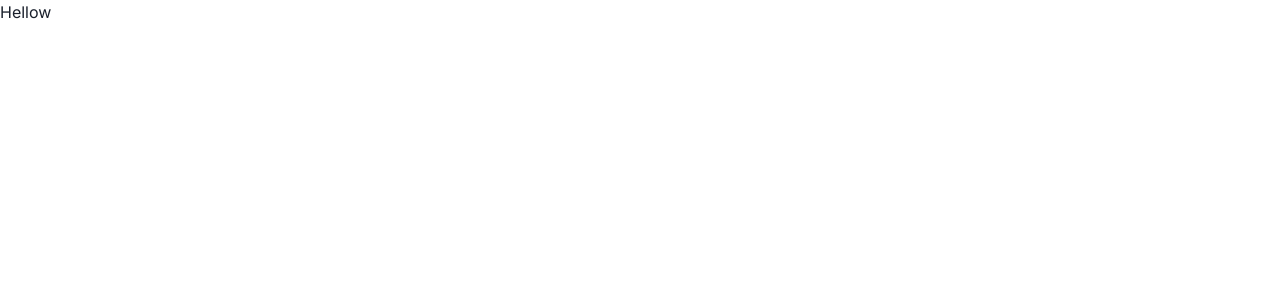
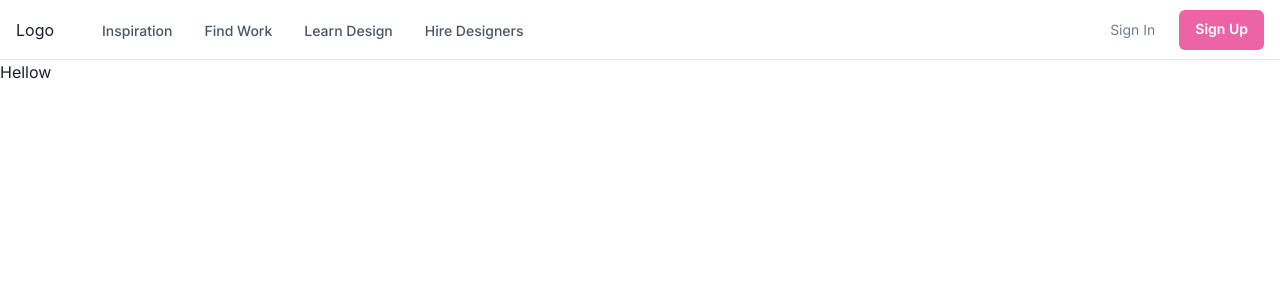
Before and after one commit to GabrielDeFreitas/chakra-ui-landing-page-nextjs, a Next.js app: page / in a window 1280 px wide. Shown: the top 300 px of the page. Built offline with nearby package versions, Linux system fonts and the light colour scheme.

Commit message:
create NavBar

```diff
--- a/src/app/layout.tsx
+++ b/src/app/layout.tsx
@@ -1,6 +1,7 @@
 import type { Metadata } from 'next'
 import { Inter } from 'next/font/google'
 import { ChakraProvider } from '@chakra-ui/react'
+import Navbar from '@/components/NavBar'
 
 const inter = Inter({ subsets: ['latin'] })
 
@@ -18,6 +19,7 @@
     <html lang="en">
       <body className={inter.className}>
         <ChakraProvider>
+          <Navbar/>
           {children}
         </ChakraProvider>
       </body>
--- a/src/components/NavBar.tsx
+++ b/src/components/NavBar.tsx
@@ -0,0 +1,283 @@
+'use client'
+
+import {
+  Box,
+  Flex,
+  Text,
+  IconButton,
+  Button,
+  Stack,
+  Collapse,
+  Icon,
+  Popover,
+  PopoverTrigger,
+  PopoverContent,
+  useColorModeValue,
+  useBreakpointValue,
+  useDisclosure,
+} from '@chakra-ui/react'
+import {
+  HamburgerIcon,
+  CloseIcon,
+  ChevronDownIcon,
+  ChevronRightIcon,
+} from '@chakra-ui/icons'
+
+export default function Navbar() {
+  const { isOpen, onToggle } = useDisclosure()
+
+  return (
+    <Box>
+      <Flex
+        bg={useColorModeValue('white', 'gray.800')}
+        color={useColorModeValue('gray.600', 'white')}
+        minH={'60px'}
+        py={{ base: 2 }}
+        px={{ base: 4 }}
+        borderBottom={1}
+        borderStyle={'solid'}
+        borderColor={useColorModeValue('gray.200', 'gray.900')}
+        align={'center'}>
+        <Flex
+          flex={{ base: 1, md: 'auto' }}
+          ml={{ base: -2 }}
+          display={{ base: 'flex', md: 'none' }}>
+          <IconButton
+            onClick={onToggle}
+            icon={isOpen ? <CloseIcon w={3} h={3} /> : <HamburgerIcon w={5} h={5} />}
+            variant={'ghost'}
+            aria-label={'Toggle Navigation'}
+          />
+        </Flex>
+        <Flex flex={{ base: 1 }} justify={{ base: 'center', md: 'start' }}>
+          <Text
+            textAlign={useBreakpointValue({ base: 'center', md: 'left' })}
+            fontFamily={'heading'}
+            color={useColorModeValue('gray.800', 'white')}>
+            Logo
+          </Text>
+
+          <Flex display={{ base: 'none', md: 'flex' }} ml={10}>
+            <DesktopNav />
+          </Flex>
+        </Flex>
+
+        <Stack
+          flex={{ base: 1, md: 0 }}
+          justify={'flex-end'}
+          direction={'row'}
+          spacing={6}>
+          <Button as={'a'} fontSize={'sm'} fontWeight={400} variant={'link'} href={'#'}>
+            Sign In
+          </Button>
+          <Button
+            as={'a'}
+            display={{ base: 'none', md: 'inline-flex' }}
+            fontSize={'sm'}
+            fontWeight={600}
+            color={'white'}
+            bg={'pink.400'}
+            href={'#'}
+            _hover={{
+              bg: 'pink.300',
+            }}>
+            Sign Up
+          </Button>
+        </Stack>
+      </Flex>
+
+      <Collapse in={isOpen} animateOpacity>
+        <MobileNav />
+      </Collapse>
+    </Box>
+  )
+}
+
+const DesktopNav = () => {
+  const linkColor = useColorModeValue('gray.600', 'gray.200')
+  const linkHoverColor = useColorModeValue('gray.800', 'white')
+  const popoverContentBgColor = useColorModeValue('white', 'gray.800')
+
+  return (
+    <Stack direction={'row'} spacing={4}>
+      {NAV_ITEMS.map((navItem) => (
+        <Box key={navItem.label}>
+          <Popover trigger={'hover'} placement={'bottom-start'}>
+            <PopoverTrigger>
+              <Box
+                as="a"
+                p={2}
+                href={navItem.href ?? '#'}
+                fontSize={'sm'}
+                fontWeight={500}
+                color={linkColor}
+                _hover={{
+                  textDecoration: 'none',
+                  color: linkHoverColor,
+                }}>
+                {navItem.label}
+              </Box>
+            </PopoverTrigger>
+
+            {navItem.children && (
+              <PopoverContent
+                border={0}
+                boxShadow={'xl'}
+                bg={popoverContentBgColor}
+                p={4}
+                rounded={'xl'}
+                minW={'sm'}>
+                <Stack>
+                  {navItem.children.map((child) => (
+                    <DesktopSubNav key={child.label} {...child} />
+                  ))}
+                </Stack>
+              </PopoverContent>
+            )}
+          </Popover>
+        </Box>
+      ))}
+    </Stack>
+  )
+}
+
+const DesktopSubNav = ({ label, href, subLabel }: NavItem) => {
+  return (
+    <Box
+      as="a"
+      href={href}
+      role={'group'}
+      display={'block'}
+      p={2}
+      rounded={'md'}
+      _hover={{ bg: useColorModeValue('pink.50', 'gray.900') }}>
+      <Stack direction={'row'} align={'center'}>
+        <Box>
+          <Text
+            transition={'all .3s ease'}
+            _groupHover={{ color: 'pink.400' }}
+            fontWeight={500}>
+            {label}
+          </Text>
+          <Text fontSize={'sm'}>{subLabel}</Text>
+        </Box>
+        <Flex
+          transition={'all .3s ease'}
+          transform={'translateX(-10px)'}
+          opacity={0}
+          _groupHover={{ opacity: '100%', transform: 'translateX(0)' }}
+          justify={'flex-end'}
+          align={'center'}
+          flex={1}>
+          <Icon color={'pink.400'} w={5} h={5} as={ChevronRightIcon} />
+        </Flex>
+      </Stack>
+    </Box>
+  )
+}
+
+const MobileNav = () => {
+  return (
+    <Stack bg={useColorModeValue('white', 'gray.800')} p={4} display={{ md: 'none' }}>
+      {NAV_ITEMS.map((navItem) => (
+        <MobileNavItem key={navItem.label} {...navItem} />
+      ))}
+    </Stack>
+  )
+}
+
+const MobileNavItem = ({ label, children, href }: NavItem) => {
+  const { isOpen, onToggle } = useDisclosure()
+
+  return (
+    <Stack spacing={4} onClick={children && onToggle}>
+      <Box
+        py={2}
+        as="a"
+        href={href ?? '#'}
+        justifyContent="space-between"
+        alignItems="center"
+        _hover={{
+          textDecoration: 'none',
+        }}>
+        <Text fontWeight={600} color={useColorModeValue('gray.600', 'gray.200')}>
+          {label}
+        </Text>
+        {children && (
+          <Icon
+            as={ChevronDownIcon}
+            transition={'all .25s ease-in-out'}
+            transform={isOpen ? 'rotate(180deg)' : ''}
+            w={6}
+            h={6}
+          />
+        )}
+      </Box>
+
+      <Collapse in={isOpen} animateOpacity style={{ marginTop: '0!important' }}>
+        <Stack
+          mt={2}
+          pl={4}
+          borderLeft={1}
+          borderStyle={'solid'}
+          borderColor={useColorModeValue('gray.200', 'gray.700')}
+          align={'start'}>
+          {children &&
+            children.map((child) => (
+              <Box as="a" key={child.label} py={2} href={child.href}>
+                {child.label}
+              </Box>
+            ))}
+        </Stack>
+      </Collapse>
+    </Stack>
+  )
+}
+
+interface NavItem {
+  label: string
+  subLabel?: string
+  children?: Array<NavItem>
+  href?: string
+}
+
+const NAV_ITEMS: Array<NavItem> = [
+  {
+    label: 'Inspiration',
+    children: [
+      {
+        label: 'Explore Design Work',
+        subLabel: 'Trending Design to inspire you',
+        href: '#',
+      },
+      {
+        label: 'New & Noteworthy',
+        subLabel: 'Up-and-coming Designers',
+        href: '#',
+      },
+    ],
+  },
+  {
+    label: 'Find Work',
+    children: [
+      {
+        label: 'Job Board',
+        subLabel: 'Find your dream design job',
+        href: '#',
+      },
+      {
+        label: 'Freelance Projects',
+        subLabel: 'An exclusive list for contract work',
+        href: '#',
+      },
+    ],
+  },
+  {
+    label: 'Learn Design',
+    href: '#',
+  },
+  {
+    label: 'Hire Designers',
+    href: '#',
+  },
+]
```
Also changed, not shown: src/components/HeroSection.tsx (added), 1 other file (tests, documents, lock files or other folders).
